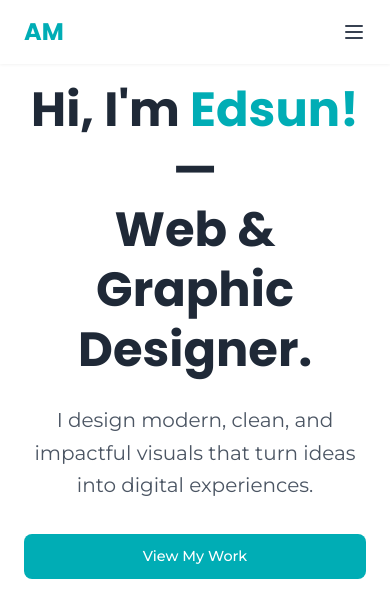
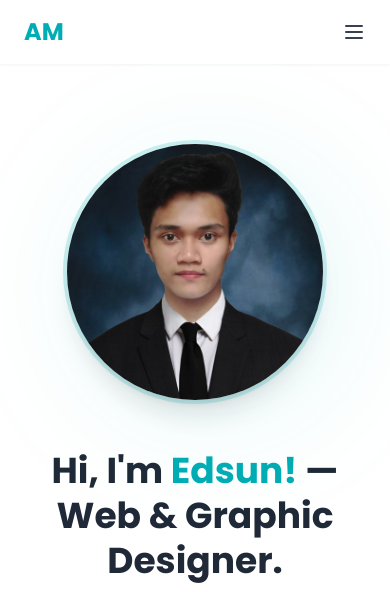
Before and after one commit to edsunjcaldoza19/personal-portolio, a plain HTML site: page index.html in a window 390 px wide. Shown: the top 592 px of the page. Drawn offline with nearby package versions, Linux system fonts and the light colour scheme.

Commit message:
Add files via upload

```diff
--- a/index.html
+++ b/index.html
@@ -70,11 +70,11 @@
     </nav>
 
     <!-- Hero Section -->
-    <section id="hero" class="min-h-screen flex items-center pt-20 pb-16 px-6">
+    <section id="hero" class="min-h-screen flex items-center pt-28 md:pt-20 pb-16 px-6">
         <div class="max-w-7xl mx-auto grid md:grid-cols-2 gap-12 items-center">
             <!-- Left: Text Content -->
-            <div class="text-center md:text-left">
-                <h1 class="text-5xl md:text-6xl font-heading font-bold mb-6 leading-tight">
+            <div class="text-center md:text-left order-2 md:order-1">
+                <h1 class="text-4xl md:text-6xl font-heading font-bold mb-6 leading-tight">
                     Hi, I'm <span class="text-accent">Edsun!</span> —<br>
                     Web & Graphic Designer.
                 </h1>
@@ -99,12 +99,12 @@
                 </div>
             </div>
             <!-- Right: Image -->
-            <div class="flex justify-center">
+            <div class="flex justify-center mt-8 md:mt-0 order-1 md:order-2">
                 <div class="relative">
                     <div class="absolute inset-0 bg-accent/10 rounded-full blur-3xl transform translate-x-4 translate-y-4"></div>
                     <img src="images/hero-headshot.jpg"
                          alt="Alex Morgan"
-                         class="relative rounded-full w-96 h-96 md:w-[450px] md:h-[450px] object-cover shadow-xl ring-4 ring-accent/20">
+                         class="relative rounded-full w-64 h-64 md:w-[450px] md:h-[450px] object-cover shadow-xl ring-4 ring-accent/20">
                 </div>
             </div>
         </div>
```
